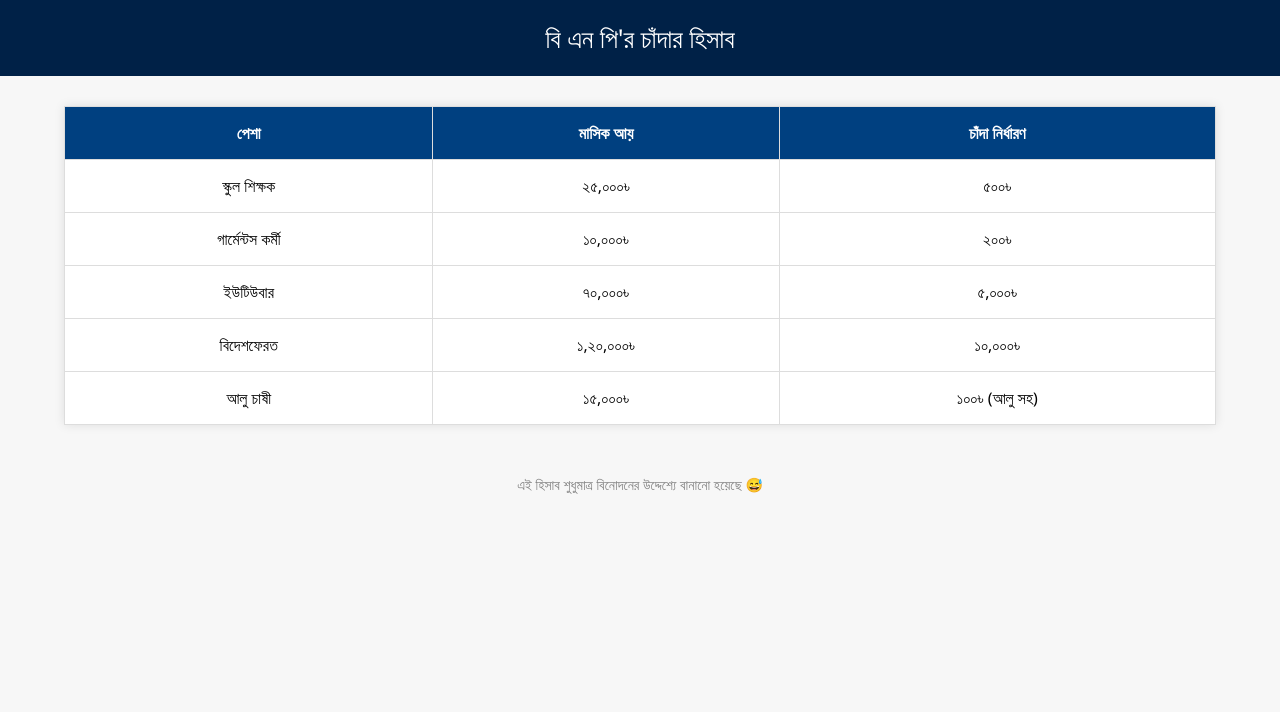
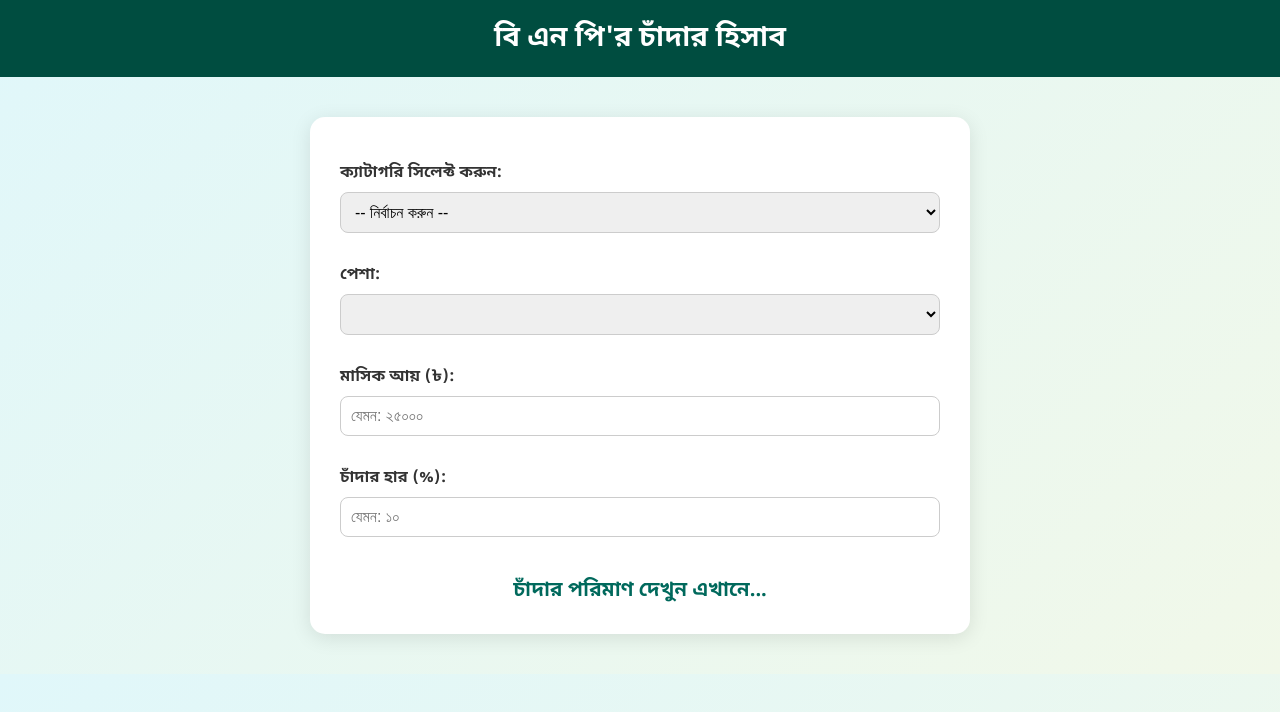
Before and after one commit to pablemahmud/bnp-chanda, a plain HTML site: page index.html in a window 1280 px wide. Drawn offline with Linux system fonts and the light colour scheme.

Commit message:
Update index.html

```diff
--- a/index.html
+++ b/index.html
@@ -3,85 +3,122 @@
 <head>
   <meta charset="UTF-8">
   <meta name="viewport" content="width=device-width, initial-scale=1">
-  <title>বি এন পি'র চাঁদার হিসাব</title>
+  <title>চাঁদার হিসাব</title>
+  <link href="https://fonts.googleapis.com/css2?family=Noto+Sans+Bengali&display=swap" rel="stylesheet">
   <style>
     body {
-      font-family: 'Segoe UI', sans-serif;
-      background-color: #f7f7f7;
+      font-family: 'Noto Sans Bengali', sans-serif;
+      background: linear-gradient(135deg, #e0f7fa, #f1f8e9);
       margin: 0;
       padding: 0;
+    }
+    h1 {
       text-align: center;
+      background-color: #004d40;
+      color: #ffffff;
+      padding: 20px;
+      margin: 0;
+      font-size: 28px;
     }
-    header {
-      background-color: #002147;
-      color: white;
-      padding: 20px 0;
-      font-size: 26px;
+    .container {
+      max-width: 600px;
+      margin: 40px auto;
+      background: #ffffff;
+      padding: 30px;
+      border-radius: 15px;
+      box-shadow: 0 4px 20px rgba(0,0,0,0.1);
     }
-    table {
-      width: 90%;
-      margin: 30px auto;
-      border-collapse: collapse;
-      box-shadow: 0 0 10px rgba(0,0,0,0.1);
-      background-color: white;
+    label {
+      font-weight: bold;
+      margin-top: 15px;
+      display: block;
+      color: #333;
     }
-    th, td {
-      padding: 15px;
-      border: 1px solid #ddd;
+    select, input {
+      width: 100%;
+      padding: 10px;
+      margin-top: 8px;
+      margin-bottom: 16px;
+      border: 1px solid #ccc;
+      border-radius: 8px;
+      font-size: 16px;
+      box-sizing: border-box;
+      transition: 0.3s;
     }
-    th {
-      background-color: #004080;
-      color: white;
+    select:focus, input:focus {
+      border-color: #00796b;
+      outline: none;
+      box-shadow: 0 0 5px rgba(0,121,107,0.4);
     }
-    tr:hover {
-      background-color: #f1f1f1;
-    }
-    footer {
-      margin-top: 30px;
-      padding: 20px;
-      font-size: 14px;
-      color: gray;
+    .output {
+      font-weight: bold;
+      margin-top: 25px;
+      font-size: 20px;
+      color: #00695c;
+      text-align: center;
     }
   </style>
 </head>
 <body>
+  <h1>বি এন পি'র চাঁদার হিসাব</h1>
+  <div class="container">
+    <label for="category">ক্যাটাগরি সিলেক্ট করুন:</label>
+    <select id="category" onchange="loadOptions()">
+      <option value="">-- নির্বাচন করুন --</option>
+      <option value="education">শিক্ষা</option>
+      <option value="medical">চিকিৎসা</option>
+      <option value="media">মিডিয়া</option>
+    </select>
 
-  <header>বি এন পি'র চাঁদার হিসাব</header>
+    <label for="profession">পেশা:</label>
+    <select id="profession"></select>
 
-  <table>
-    <tr>
-      <th>পেশা</th>
-      <th>মাসিক আয়</th>
-      <th>চাঁদা নির্ধারণ</th>
-    </tr>
-    <tr>
-      <td>স্কুল শিক্ষক</td>
-      <td>২৫,০০০৳</td>
-      <td>৫০০৳</td>
-    </tr>
-    <tr>
-      <td>গার্মেন্টস কর্মী</td>
-      <td>১০,০০০৳</td>
-      <td>২০০৳</td>
-    </tr>
-    <tr>
-      <td>ইউটিউবার</td>
-      <td>৭০,০০০৳</td>
-      <td>৫,০০০৳</td>
-    </tr>
-    <tr>
-      <td>বিদেশফেরত</td>
-      <td>১,২০,০০০৳</td>
-      <td>১০,০০০৳</td>
-    </tr>
-    <tr>
-      <td>আলু চাষী</td>
-      <td>১৫,০০০৳</td>
-      <td>১০০৳ (আলু সহ)</td>
-    </tr>
-  </table>
+    <label for="income">মাসিক আয় (৳):</label>
+    <input type="number" id="income" placeholder="যেমন: ২৫০০০">
 
-  <footer>এই হিসাব শুধুমাত্র বিনোদনের উদ্দেশ্যে বানানো হয়েছে 😅</footer>
+    <label for="percentage">চাঁদার হার (%):</label>
+    <input type="number" id="percentage" placeholder="যেমন: ১০">
 
+    <div class="output" id="output">চাঁদার পরিমাণ দেখুন এখানে...</div>
+  </div>
+
+  <script>
+    const professions = {
+      education: ["স্কুল শিক্ষক", "কলেজ শিক্ষক", "প্রাইভেট টিচার"],
+      medical: ["ডাক্তার", "নার্স", "ফার্মাসিস্ট"],
+      media: ["ইউটিউবার", "ব্লগার", "রেডিও জকি"]
+    };
+
+    function loadOptions() {
+      const category = document.getElementById("category").value;
+      const professionSelect = document.getElementById("profession");
+      professionSelect.innerHTML = "";
+
+      if (category && professions[category]) {
+        professions[category].forEach(prof => {
+          const option = document.createElement("option");
+          option.text = prof;
+          option.value = prof;
+          professionSelect.add(option);
+        });
+      }
+    }
+
+    document.getElementById("income").addEventListener("input", calculate);
+    document.getElementById("percentage").addEventListener("input", calculate);
+
+    function calculate() {
+      const income = parseFloat(document.getElementById("income").value);
+      const percent = parseFloat(document.getElementById("percentage").value);
+      const output = document.getElementById("output");
+
+      if (!isNaN(income) && !isNaN(percent)) {
+        const chanda = (income * percent / 100).toFixed(2);
+        output.textContent = `চাঁদা দিতে হবে: ${chanda} টাকা`;
+      } else {
+        output.textContent = "চাঁদার পরিমাণ দেখুন এখানে...";
+      }
+    }
+  </script>
 </body>
 </html>
```
